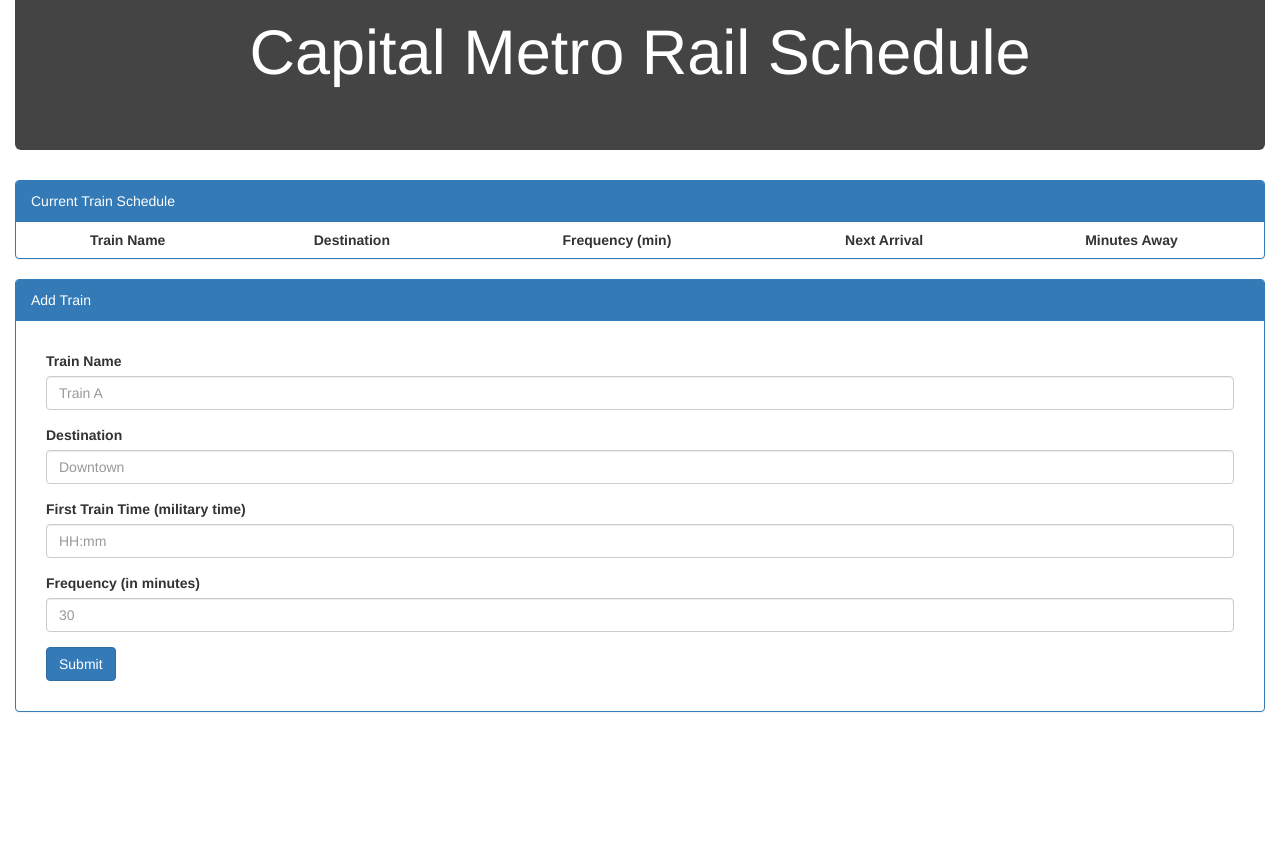
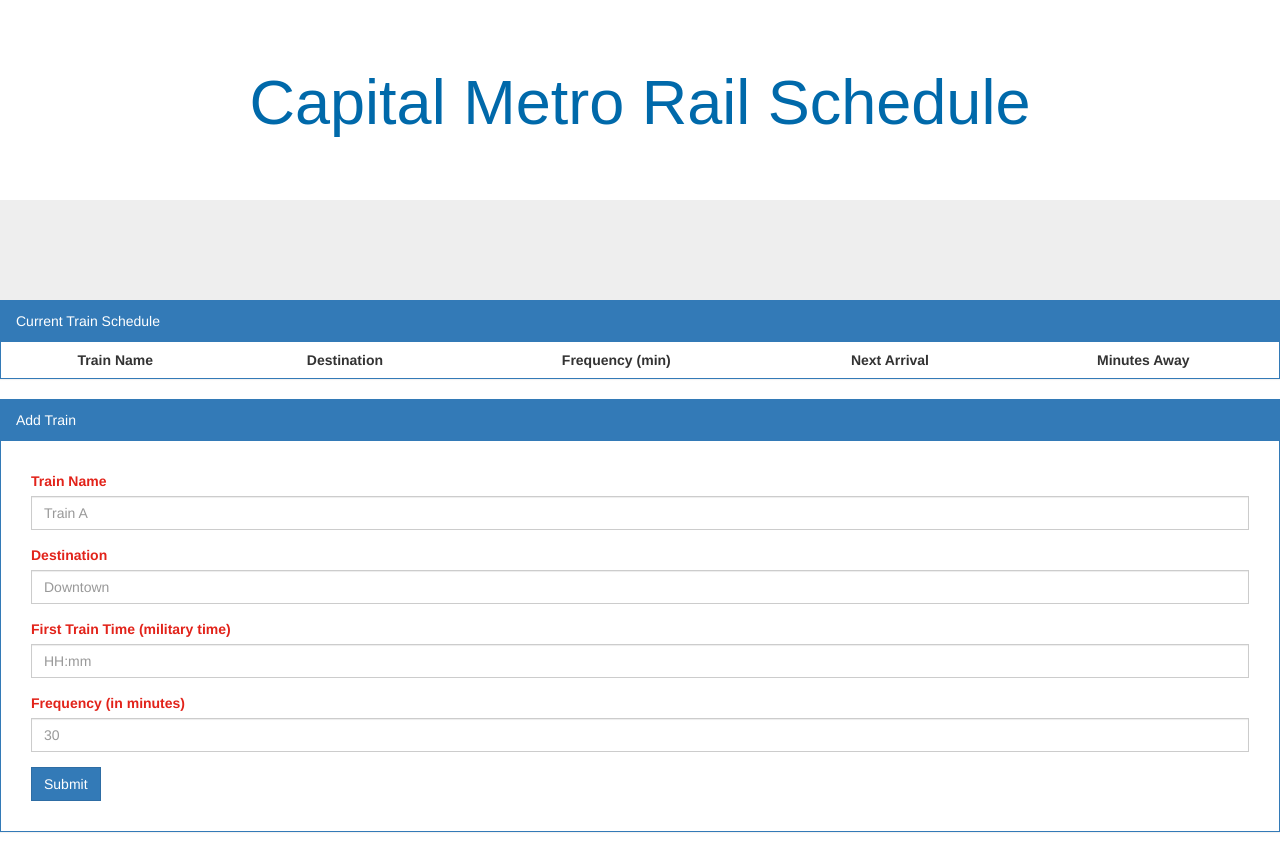
Before and after one commit to lostinostin/trainApp, a PHP site: page / in a window 1280 px wide. Before the commit the page ends 712 px from the top, so only its background shows below. Run offline with PHP 8.4, Linux system fonts and the light colour scheme; lists and menus that the app fills with data are empty; some libraries are stand-ins or nearby versions.

Commit message:
working app, times don't update

```diff
--- a/assets/css/style.css
+++ b/assets/css/style.css
@@ -1,10 +1,49 @@
+* {
+  -webkit-border-radius: 0 !important;
+     -moz-border-radius: 0 !important;
+          border-radius: 0 !important;
+}
+
+.jumbotron {
+	margin:0;
+	border-radius: 0px;
+}
+
+.font {
+
+
+}
+
+.jumbotron h1 {
+	font-family: 'DINNextLTPro-Medium', Arial, Helvetica, sans-serif;
+	color: #0069aa;
+}
+
+#currentTime {
+    font-family: 'liquid_crystalregular';
+    height: 100px;
+    line-height: 100px;
+    margin: auto 0;
+    padding: 0 50px;
+    background: #EEEEEE;
+    color: #0D194A;
+    text-align: center;
+    text-shadow: 0 0 2px #969696;
+}
+
+
+
 form {
 	padding: 30px;
 }
 
+.form-group label {
+	color: #E2231A;
+}
+
 .jumbotron {
-	margin-top: -50px;
-	background-color: #444444;
+	/*margin-top: -50px;*/
+	background-color: white;
 	color: white;
 }
 
--- a/assets/js/app.js
+++ b/assets/js/app.js
@@ -1,56 +1,33 @@
+
+$(document).ready(function() {
+
 	var trainDB = new Firebase('https://trainschedu.firebaseio.com/');
 	var trainName ="";
+	var initialTrain = "";
+	var destination = "";
+	var frequency = 0;
+	var nextArrival = 0;
+	var minutesAway = 0;
+	var now = moment().format("HH:mm:ss");
+	var firstTimeConverted = '';
+	var diffTime = '';
 
-var initialTrain = "";
+	$('#currentTime').fitText(1.5);
 
-var destination ="";
-
-var frequency = 0;
-
-var nextArrival = 0;
-
-var minutesAway = 0;
-
-var now = moment();
-
-var endOfDay = moment("23:59.59", "HH:mm.ss");
-var trainStop = initialTrain + frequency;
-var minuteIndex;
-var remainingMinutes;
-
-var numberOfTrainStops;
-
-var hasArrived;
-
-var arrivalTimes = [];
-
-function addArrivalTimes() {
-	minuteIndex = (moment(initialTrain, "HH")*60) + (moment(initialTrain, "mm"));
-	remainingMinutes = 1440 - minuteIndex;
-	numberOfTrainStops = remainingMinutes/frequency;
-
-	do {
-		trainStop += frequency;
-		numberOfTrainStops--;
-	} while (numberOfTrainStops > 0);
+	function update() {
+  		$('#currentTime').html(moment().format('HH:mm:ss'));
 	}
 
-function update() {
-	for (var i=0; i < arrivalTimes.length; i++) {
-		if (now === arrivalTimes[i]) {
-			hasArrived = arrivalTimes[i];
-		}
-	}
-}
+	setInterval(update, 1000);
 
-// var nextArrival = hasArrived + frequency
-
-/*$(document).on('click', '#remove', function() {
+	$(document).on('click', '#remove', function() {
 		var key = $(this).data('key');
-	var id = new Firebase('https://glowing-fire-4612.firebaseio.com/' + key);
+		var id = new Firebase('https://trainschedu.firebaseio.com/' + key);
 		id.remove();
 		$('#' + key).remove();
-})*/
+	})
+
+	if ((moment("05:15", "HH:mm").subtract(1, "years")) > moment()) {
 
 		$('#submit').on('click',function(){
 			trainName = $('#trainNameInput').val().trim();
@@ -61,27 +38,23 @@ $('#submit').on('click',function(){
 			console.log(destination);
 			frequency = $('#frequencyInput').val().trim();
 			console.log(frequency);
-
-	 update();
-	 addArrivalTimes();
-	console.log(nextArrival);
-	console.log(minutesAway);
-	console.log(now);
-	console.log(endOfDay);
-	console.log(trainStop);
-	console.log(minuteIndex);
-	console.log(remainingMinutes);
-	console.log(numberOfTrainStops);
-	console.log(hasArrived);
-	console.log(arrivalTimes);
+			firstTimeConverted = moment(initialTrain, "HH:mm").subtract(1, "years");
+			console.log(firstTimeConverted);
+			diffTime = moment().diff(moment(firstTimeConverted), "minutes");
+			console.log(diffTime);
+			timeRemaining = diffTime % frequency;
+			console.log(timeRemaining);
+		    remainingMinutes = frequency - timeRemaining;
+		    nextArrival = moment().add(remainingMinutes, "minutes");
+		    nextArrivalFormatted = moment(nextArrival).format("HH:mm");
 
 		    trainDB.push({
 				trainName : trainName,
 				firstTrainInput : initialTrain,
 				frequency : frequency,
 				destinationInput : destination,
-		nextArrival: nextArrival,
-		minutesAway: minutesAway
+				nextArrival: nextArrivalFormatted,
+				minutesAway: remainingMinutes
 			})
 
 			$('#trainNameInput').val('');
@@ -92,11 +65,20 @@ $('#submit').on('click',function(){
 			return false;
 		});
 
-/**/
-
 	  trainDB.on("child_added", function(snapshot){
 			console.log(snapshot.key());
-	$('#newRow').append("<tr id='" + snapshot.key() + "'><td>" + snapshot.val().trainName +"</td><td>" + snapshot.val().destination + "</td><td>" + snapshot.val().frequency + "</td><td>" + snapshot.val().nextArrival + ' minutes' + "</td><td>" + snapshot.val().minutesAway + "<td><button class='btn btn-warning' id='edit' data-key='" + snapshot.key() + "'>Edit</button></td><td><button class='btn btn-danger' id='remove' data-key='" + snapshot.key() + "'>X</button></td></tr>" )
+			$('#newRow').append("<tr id='" + snapshot.key() + "'><td>"
+				+ snapshot.val().trainName + "</td><td>"
+				+ snapshot.val().destinationInput + "</td><td>"
+				+ snapshot.val().frequency + "</td><td>"
+				+ snapshot.val().nextArrival + "</td><td>"
+				+ snapshot.val().minutesAway + "<td><button class='btn btn-danger' id='remove' data-key='" + snapshot.key() + "'>X</button></td></tr>" )
 		}, function(errorObject){
 			console.log("Errors handled: " + errorObject.code)
 		});
+	} else {
+		alert("The train is not currently running");
+		window.location.replace("http://www.capmetro.org/rail-stations/");
+
+	}
+});
--- /dev/null
+++ b/assets/js/jquery.fittext.js
@@ -0,0 +1,43 @@
+/*global jQuery */
+/*!
+* FitText.js 1.2
+*
+* Copyright 2011, Dave Rupert http://daverupert.com
+* Released under the WTFPL license
+* http://sam.zoy.org/wtfpl/
+*
+* Date: Thu May 05 14:23:00 2011 -0600
+*/
+
+(function( $ ){
+
+  $.fn.fitText = function( kompressor, options ) {
+
+    // Setup options
+    var compressor = kompressor || 1,
+        settings = $.extend({
+          'minFontSize' : Number.NEGATIVE_INFINITY,
+          'maxFontSize' : Number.POSITIVE_INFINITY
+        }, options);
+
+    return this.each(function(){
+
+      // Store the object
+      var $this = $(this);
+
+      // Resizer() resizes items based on the object width divided by the compressor * 10
+      var resizer = function () {
+        $this.css('font-size', Math.max(Math.min($this.width() / (compressor*10), parseFloat(settings.maxFontSize)), parseFloat(settings.minFontSize)));
+      };
+
+      // Call once to set.
+      resizer();
+
+      // Call on resize. Opera debounces their resize by default.
+      $(window).on('resize.fittext orientationchange.fittext', resizer);
+
+    });
+
+  };
+
+})( jQuery );
--- a/index.html
+++ b/index.html
@@ -8,17 +8,30 @@
 	<link rel="stylesheet" type="text/css" href="assets/css/bootstrap.min.css">
 	<link rel="stylesheet" href="assets/css/style.css">
 	<script src="https://ajax.googleapis.com/ajax/libs/jquery/2.2.2/jquery.min.js"></script>
-    <script type = "text/javascript" src="https://ajax.googleapis.com/ajax/libs/jqueryui/1.11.3/jquery-ui.min.js"></script>
     <script src="https://cdn.firebase.com/js/client/2.4.1/firebase.js"></script>
     <script src="https://cdn.jsdelivr.net/momentjs/2.12.0/moment.min.js"></script>
-
+    <script src="http://ajax.googleapis.com/ajax/libs/jquery/1/jquery.min.js"></script>
+	<script src="assets/js/jquery.fittext.js"></script>
 </head>
 <body>
+	<div class="wrapper">
 		<div class="container-fluid">
-		<div class="jumbotron text-center">
-			<h1>Capital Metro Rail Schedule</h1>
+			<div class="row">
+				<div class="jumbotron text-center title">
+					<div class="container">
+
+						<h1 class="font">Capital Metro Rail Schedule</h1>
 						<p></p>
+
 					</div>
+				</div>
+			</div>
+
+			<div class="row">
+				<div id="currentTime"></div>
+			</div>
+
+			<div class="row">
 				<div class="panel panel-primary">
 					<div class="panel-heading">Current Train Schedule</div>
 					<table class="table table-hover" id="newRow">
@@ -31,6 +44,9 @@
 						</tr>
 					</table>
 				</div>
+			</div>
+
+			<div class="row">
 				<div class="panel panel-primary">
 					<div class="panel-heading">Add Train</div>
 					<form>
@@ -55,6 +71,9 @@
 				</div>
 			</div>
 
+		</div>
+	</div>
+
 <script src="assets/js/app.js"></script>
 </body>
 </html>
```
Lines whose indentation alone changed are shown as unchanged.
